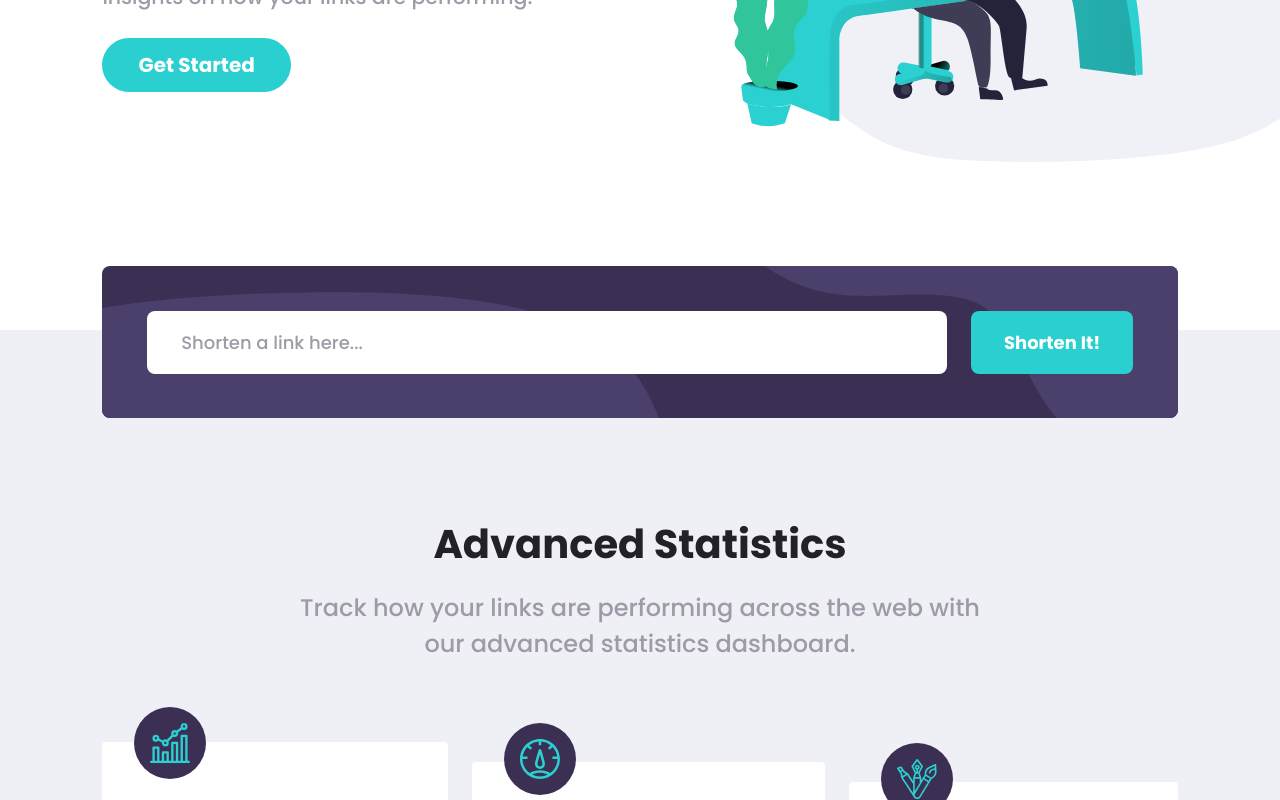
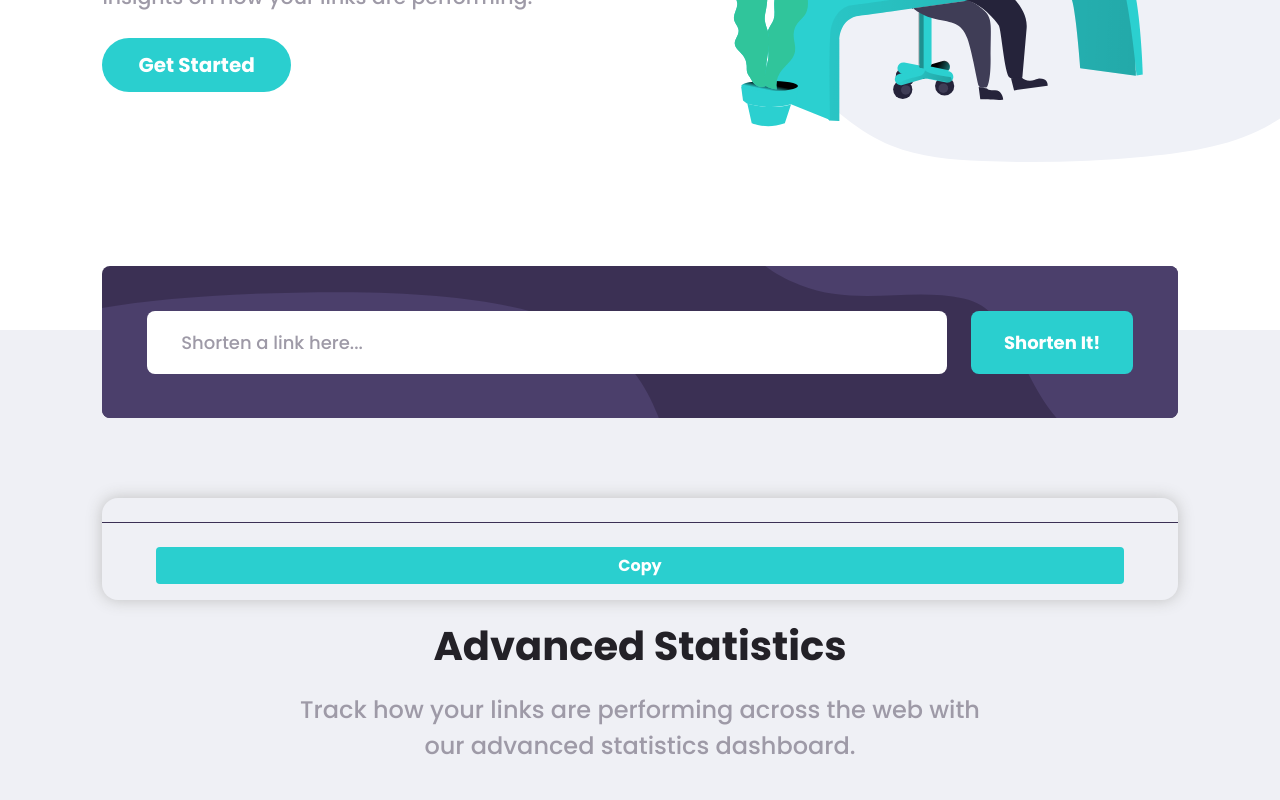
Before and after one commit to andwehehe/FMC-URL-Shortener, a React (Vite) app: page / in a window 1280 px wide. Shown: the part 389-1189 px from the top of the page. Built offline with nearby package versions, Linux system fonts and the light colour scheme.

Commit message:
added link shortener api call

```diff
--- a/src/Features/LinkShortener.jsx
+++ b/src/Features/LinkShortener.jsx
@@ -2,7 +2,9 @@ import styles from './LinkShortener.module.css';
 import bg_shorten_mobile from '/src/assets/icons/bg-shorten-mobile.svg';
 import bg_shorten_desktop from '/src/assets/icons/bg-shorten-desktop.svg';
 
-function LinkShortener({ isMobile }) {
+function LinkShortener({ props }) {
+
+    const { isMobile, longUrl, loading, shortenUrl, setLongUrl } = props;
 
     return(
         <div className={styles.linkInput_wrapper}>
@@ -17,11 +19,14 @@ function LinkShortener({ isMobile }) {
                 type="url"
                 name='url-input'
                 placeholder='Shorten a link here...'
+                value={longUrl}
+                onChange={(e) => setLongUrl(e.target.value)}
             />
 
-            <button className={styles.shortener_BTN} type='submit'>
-                Shorten It!
+            <button className={styles.shortener_BTN} type='submit' onClick={shortenUrl} disabled={loading || !longUrl}>
+                {loading ? "Shortening..." : "Shorten It!"}
             </button>
+
         </div>
     );
 }
--- a/src/Layout/Body/Body.jsx
+++ b/src/Layout/Body/Body.jsx
@@ -10,6 +10,43 @@ import LinkShortener from '../../Features/LinkShortener';
 import { useEffect, useState } from 'react';
 
 function Body({ props }) {
+
+    const [ longUrl, setLongUrl ] = useState("");
+    const [ shortUrl, setShortUrl ] = useState("");
+    const [ loading, setLoading ] = useState(false);
+    const [ error, setError ] = useState("");
+
+    const shortenUrl = async () => {
+        setShortUrl("");
+        setLoading(false);
+        setError("");
+
+        try {
+            const response = await fetch('https://spoo.me/', {
+                method: "POST",
+                headers: {
+                    "Accept": "application/json",
+                    "Content-Type": "application/x-www-form-urlencoded"
+                },
+                body: new URLSearchParams({
+                url: longUrl
+                })
+            })
+
+            if(!response.ok) {
+                throw new Error("Failed to shorten URL");
+            }
+
+            const data = await response.json();
+            setShortUrl(data.short_url);
+
+        } catch(e) {
+            setError("Something went wrong. Please try again later.")
+            console.error(e);
+        } finally {
+            setLoading(false);
+        }
+    };
 
     const { closeMenu, dialogRef } = props;
     const [ isMobile, setIsMobile ] = useState(window.innerWidth < 953);
@@ -74,8 +111,19 @@ function Body({ props }) {
             <div className={styles.lowerBG}>
                 {/* Link Input */}
                 <div className={styles.input_wrapper}>
-                    <LinkShortener isMobile={isMobile}/>
+                    <LinkShortener
+                        props={{ isMobile, longUrl, shortUrl, loading, error, shortenUrl, setLongUrl }}
+                    />
                 </div>
+
+                <section className={styles.shortened_url}>
+                    <p className={styles.long_url}>{longUrl}</p>
+                    <p className={styles.short_url}>{shortUrl}</p>
+                    <button
+                        className={styles.copy_BTN}
+                        onClick={() => navigator.clipboard.writeText(shortUrl)}
+                    >Copy</button>
+                </section>
 
                 {/* Additional Info */}
                 <div className={styles.extraInfo}>
--- a/src/Layout/Body/Body.module.css
+++ b/src/Layout/Body/Body.module.css
@@ -72,6 +72,44 @@
     cursor: pointer;
 }
 /* Introduction */
+
+
+
+/* Shortened URL */
+.shortened_url {
+    display: flex;
+    flex-direction: column;
+    align-items: center;
+    border-radius: 1rem;
+    box-shadow: 0 0 1rem var(--gray-400);
+    background-color: var(white);
+    width: 100%;
+}
+
+.long_url {
+    border-bottom: solid 0.1rem var(--purple-950);
+    padding: 0.75rem 1rem;
+    width: 100%;
+}
+
+.short_url {
+    color: var(--blue-400);
+    padding: 0.75rem 1rem;
+    width: 100%;
+}
+
+.copy_BTN {
+    color: var(--white);
+    font-weight: var(--font-weight-bold);
+    padding-block: 0.4rem;
+    margin-block-end: 1rem;
+    border: none;
+    border-radius: 0.25rem;
+    width: 90%;
+    background-color: var(--blue-400);
+    cursor: pointer;
+}
+/* Shortened URL */
 
 
 
```
